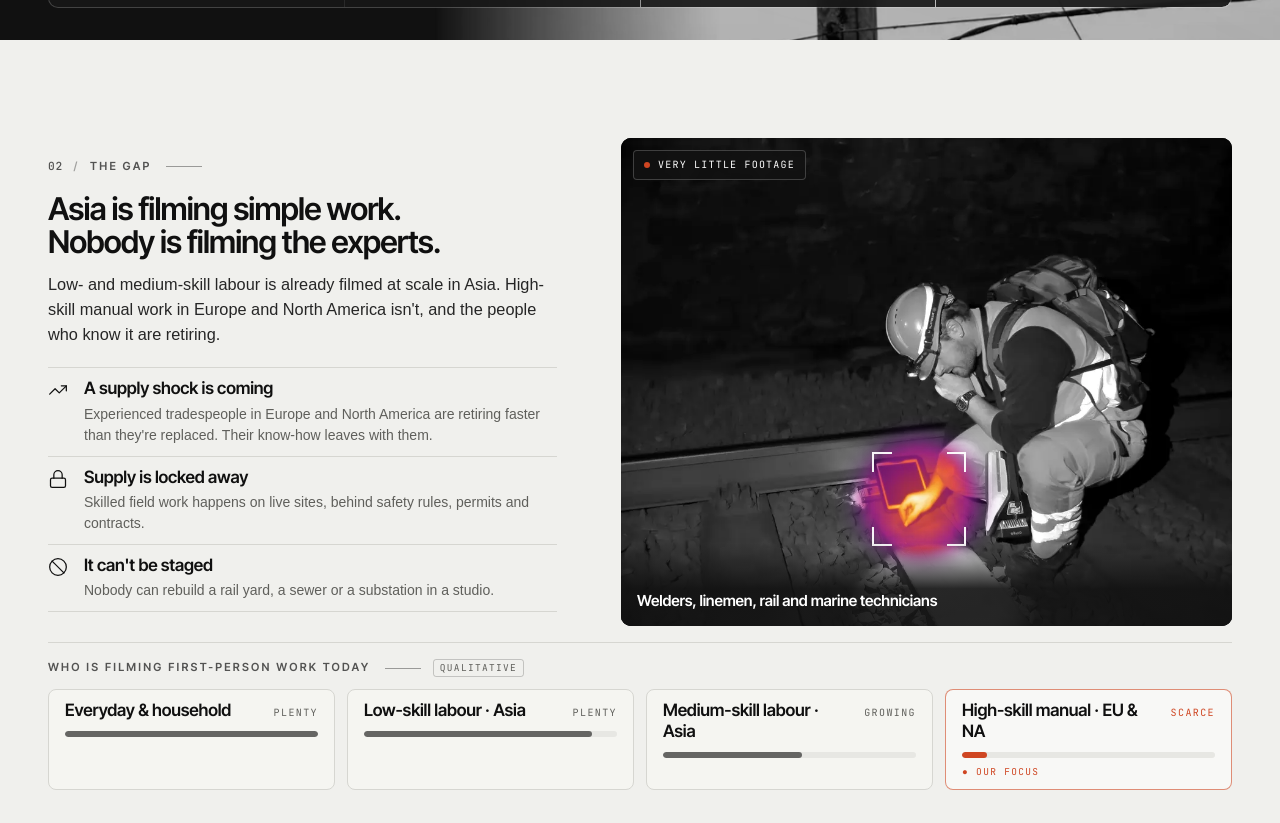
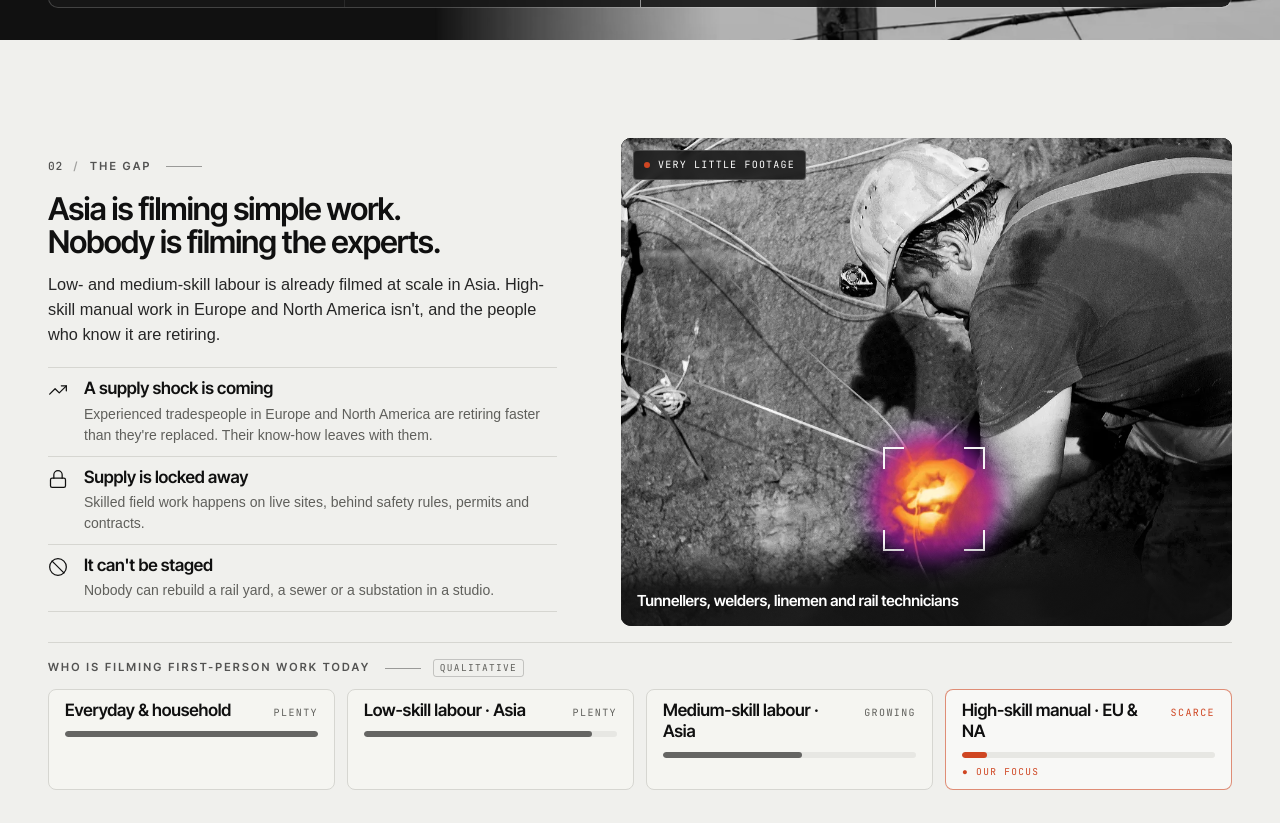
Before and after one commit to CIVO-CIVO/Enlightdata.ai-pitchdeck-website, a Next.js app: page / in a window 1280 px wide. Shown: the part 760-1583 px from the top of the page. Built offline with nearby package versions, Linux system fonts and the light colour scheme; a web font is replaced by a local one.

Commit message:
Gap slide: shotfirer photo (not used elsewhere), caption to match
Co-Authored-By: Claude Opus 5.5 <noreply@anthropic.com>

```diff
--- a/components/slides/Gap.tsx
+++ b/components/slides/Gap.tsx
@@ -7,7 +7,7 @@ import { gap } from "@/lib/content";
 
 /** 02 — the gap: simple work is filmed at scale in Asia; high-skill manual work in Europe and North America is not. */
 export function GapSlide() {
-  const skilled = getImage("reel-3")?.hotspots[0];
+  const skilled = getImage("pov-hero")?.hotspots[0];
   return (
     <Slide id="gap">
       <div className="grid items-center gap-10 lg:grid-cols-[minmax(0,5fr)_minmax(0,6fr)] lg:gap-16">
@@ -30,7 +30,7 @@ export function GapSlide() {
 
         <div>
           <figure className="relative aspect-[5/4] overflow-hidden rounded-[10px] bg-night">
-            <ThermalImage fill img="reel-3" spots={skilled ? [skilled] : "none"} sizes="(min-width: 1024px) 52vw, 100vw" />
+            <ThermalImage fill img="pov-hero" spots={skilled ? [skilled] : "none"} sizes="(min-width: 1024px) 52vw, 100vw" />
             <Chip tone="dark" label={gap.scarce.label} />
             <figcaption className="absolute inset-x-0 bottom-0 z-[6] bg-[linear-gradient(180deg,rgba(17,17,17,0),rgba(17,17,17,0.9)_55%)] px-4 pb-4 pt-12 font-display text-[0.95rem] font-semibold leading-tight tracking-[-0.01em] text-white">
               {gap.scarce.text}
--- a/lib/content.ts
+++ b/lib/content.ts
@@ -52,7 +52,7 @@ export const gap = {
   eyebrow: "The gap",
   title: "Asia is filming simple work. Nobody is filming the experts.",
   lead: "Low- and medium-skill labour is already filmed at scale in Asia. High-skill manual work in Europe and North America isn't, and the people who know it are retiring.",
-  scarce: { label: "Very little footage", text: "Welders, linemen, rail and marine technicians" },
+  scarce: { label: "Very little footage", text: "Tunnellers, welders, linemen and rail technicians" },
   points: [
     { icon: "trend", title: "A supply shock is coming", text: "Experienced tradespeople in Europe and North America are retiring faster than they're replaced. Their know-how leaves with them." },
     { icon: "lock", title: "Supply is locked away", text: "Skilled field work happens on live sites, behind safety rules, permits and contracts." },
```
